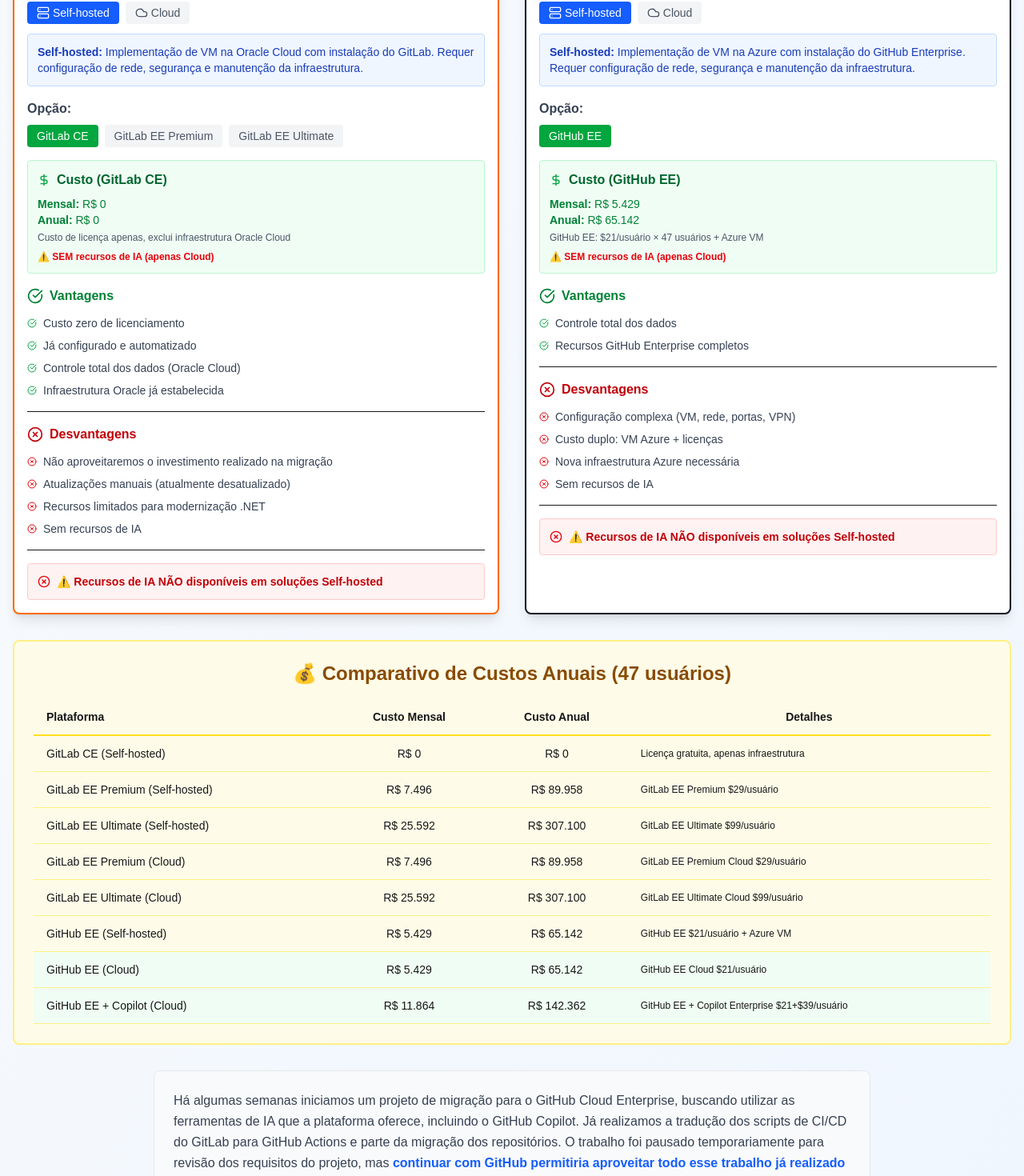
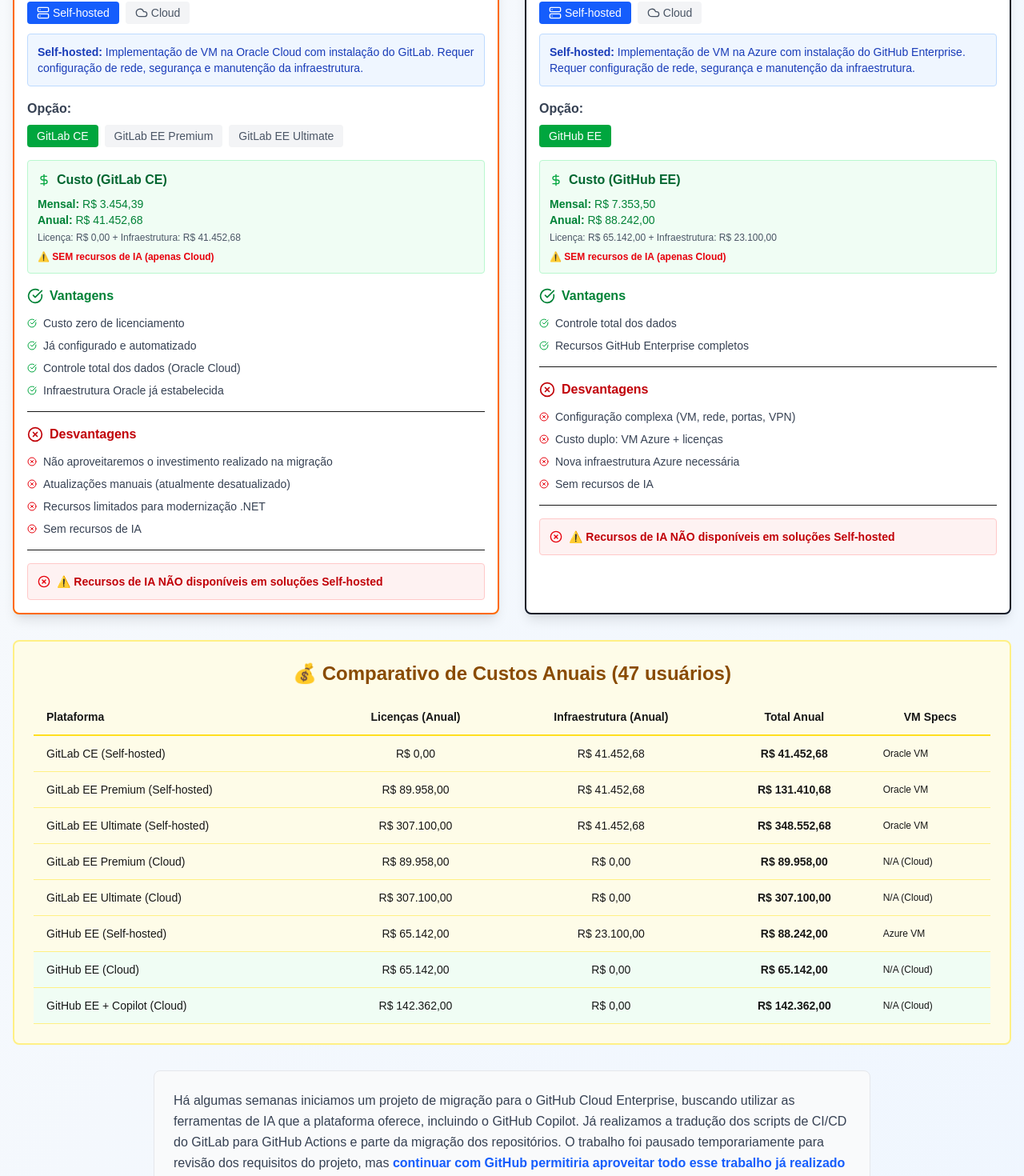
Before and after one commit to davidjentjens/intelltech-migration-analysis, a Next.js app: page / in a window 1280 px wide. Shown: the part 420-1890 px from the top of the page at 80% size. Built offline with nearby package versions, Linux system fonts and the light colour scheme.

Commit message:
Refactor OverviewSection to utilize dynamic data for annual costs and VM specifications. Update researchData to include detailed cost breakdowns and utility functions for cost calculations. Enhance type definitions to support new data fields.

```diff
--- a/src/components/OverviewSection.tsx
+++ b/src/components/OverviewSection.tsx
@@ -1,5 +1,6 @@
 import React from 'react';
 import ComparisonBox from './ComparisonBox';
+import { researchData } from '@/data';
 
 const OverviewSection: React.FC = () => {
   return (
@@ -25,59 +26,68 @@
             <thead>
               <tr className="border-b-2 border-yellow-300">
                 <th className="text-left py-3 px-4 font-semibold">Plataforma</th>
-                <th className="text-center py-3 px-4 font-semibold">Custo Mensal</th>
-                <th className="text-center py-3 px-4 font-semibold">Custo Anual</th>
-                <th className="text-center py-3 px-4 font-semibold">Detalhes</th>
+                <th className="text-center py-3 px-4 font-semibold">Licenças (Anual)</th>
+                <th className="text-center py-3 px-4 font-semibold">Infraestrutura (Anual)</th>
+                <th className="text-center py-3 px-4 font-semibold">Total Anual</th>
+                <th className="text-center py-3 px-4 font-semibold">VM Specs</th>
               </tr>
             </thead>
             <tbody>
               <tr className="border-b border-yellow-200">
                 <td className="py-3 px-4 font-medium">GitLab CE (Self-hosted)</td>
-                <td className="text-center py-3 px-4">R$ 0</td>
-                <td className="text-center py-3 px-4">R$ 0</td>
-                <td className="py-3 px-4 text-xs">Licença gratuita, apenas infraestrutura</td>
+                <td className="text-center py-3 px-4">{researchData.custos.gitlab_ce_onpremises.licenseAnual}</td>
+                <td className="text-center py-3 px-4">{researchData.custos.gitlab_ce_onpremises.infrastructureAnual}</td>
+                <td className="text-center py-3 px-4 font-semibold">{researchData.custos.gitlab_ce_onpremises.totalAnual}</td>
+                <td className="py-3 px-4 text-xs">{researchData.custos.gitlab_ce_onpremises.vmSpecs}</td>
               </tr>
               <tr className="border-b border-yellow-200">
                 <td className="py-3 px-4 font-medium">GitLab EE Premium (Self-hosted)</td>
-                <td className="text-center py-3 px-4">R$ 7.496</td>
-                <td className="text-center py-3 px-4">R$ 89.958</td>
-                <td className="py-3 px-4 text-xs">GitLab EE Premium $29/usuário</td>
+                <td className="text-center py-3 px-4">{researchData.custos.gitlab_ee_premium_onpremises.licenseAnual}</td>
+                <td className="text-center py-3 px-4">{researchData.custos.gitlab_ee_premium_onpremises.infrastructureAnual}</td>
+                <td className="text-center py-3 px-4 font-semibold">{researchData.custos.gitlab_ee_premium_onpremises.totalAnual}</td>
+                <td className="py-3 px-4 text-xs">{researchData.custos.gitlab_ee_premium_onpremises.vmSpecs}</td>
               </tr>
               <tr className="border-b border-yellow-200">
                 <td className="py-3 px-4 font-medium">GitLab EE Ultimate (Self-hosted)</td>
-                <td className="text-center py-3 px-4">R$ 25.592</td>
-                <td className="text-center py-3 px-4">R$ 307.100</td>
-                <td className="py-3 px-4 text-xs">GitLab EE Ultimate $99/usuário</td>
+                <td className="text-center py-3 px-4">{researchData.custos.gitlab_ee_ultimate_onpremises.licenseAnual}</td>
+                <td className="text-center py-3 px-4">{researchData.custos.gitlab_ee_ultimate_onpremises.infrastructureAnual}</td>
+                <td className="text-center py-3 px-4 font-semibold">{researchData.custos.gitlab_ee_ultimate_onpremises.totalAnual}</td>
+                <td className="py-3 px-4 text-xs">{researchData.custos.gitlab_ee_ultimate_onpremises.vmSpecs}</td>
               </tr>
               <tr className="border-b border-yellow-200">
                 <td className="py-3 px-4 font-medium">GitLab EE Premium (Cloud)</td>
-                <td className="text-center py-3 px-4">R$ 7.496</td>
-                <td className="text-center py-3 px-4">R$ 89.958</td>
-                <td className="py-3 px-4 text-xs">GitLab EE Premium Cloud $29/usuário</td>
+                <td className="text-center py-3 px-4">{researchData.custos.gitlab_ee_premium_cloud.licenseAnual}</td>
+                <td className="text-center py-3 px-4">{researchData.custos.gitlab_ee_premium_cloud.infrastructureAnual}</td>
+                <td className="text-center py-3 px-4 font-semibold">{researchData.custos.gitlab_ee_premium_cloud.totalAnual}</td>
+                <td className="py-3 px-4 text-xs">{researchData.custos.gitlab_ee_premium_cloud.vmSpecs}</td>
               </tr>
               <tr className="border-b border-yellow-200">
                 <td className="py-3 px-4 font-medium">GitLab EE Ultimate (Cloud)</td>
-                <td className="text-center py-3 px-4">R$ 25.592</td>
-                <td className="text-center py-3 px-4">R$ 307.100</td>
-                <td className="py-3 px-4 text-xs">GitLab EE Ultimate Cloud $99/usuário</td>
+                <td className="text-center py-3 px-4">{researchData.custos.gitlab_ee_ultimate_cloud.licenseAnual}</td>
+                <td className="text-center py-3 px-4">{researchData.custos.gitlab_ee_ultimate_cloud.infrastructureAnual}</td>
+                <td className="text-center py-3 px-4 font-semibold">{researchData.custos.gitlab_ee_ultimate_cloud.totalAnual}</td>
+                <td className="py-3 px-4 text-xs">{researchData.custos.gitlab_ee_ultimate_cloud.vmSpecs}</td>
               </tr>
               <tr className="border-b border-yellow-200">
                 <td className="py-3 px-4 font-medium">GitHub EE (Self-hosted)</td>
-                <td className="text-center py-3 px-4">R$ 5.429</td>
-                <td className="text-center py-3 px-4">R$ 65.142</td>
-                <td className="py-3 px-4 text-xs">GitHub EE $21/usuário + Azure VM</td>
+                <td className="text-center py-3 px-4">{researchData.custos.github_ee_onpremises.licenseAnual}</td>
+                <td className="text-center py-3 px-4">{researchData.custos.github_ee_onpremises.infrastructureAnual}</td>
+                <td className="text-center py-3 px-4 font-semibold">{researchData.custos.github_ee_onpremises.totalAnual}</td>
+                <td className="py-3 px-4 text-xs">{researchData.custos.github_ee_onpremises.vmSpecs}</td>
               </tr>
               <tr className="border-b border-yellow-200 bg-green-50">
                 <td className="py-3 px-4 font-medium">GitHub EE (Cloud)</td>
-                <td className="text-center py-3 px-4">R$ 5.429</td>
-                <td className="text-center py-3 px-4">R$ 65.142</td>
-                <td className="py-3 px-4 text-xs">GitHub EE Cloud $21/usuário</td>
+                <td className="text-center py-3 px-4">{researchData.custos.github_ee_cloud.licenseAnual}</td>
+                <td className="text-center py-3 px-4">{researchData.custos.github_ee_cloud.infrastructureAnual}</td>
+                <td className="text-center py-3 px-4 font-semibold">{researchData.custos.github_ee_cloud.totalAnual}</td>
+                <td className="py-3 px-4 text-xs">{researchData.custos.github_ee_cloud.vmSpecs}</td>
               </tr>
               <tr className="border-b border-yellow-200 bg-green-50">
                 <td className="py-3 px-4 font-medium">GitHub EE + Copilot (Cloud)</td>
-                <td className="text-center py-3 px-4">R$ 11.864</td>
-                <td className="text-center py-3 px-4">R$ 142.362</td>
-                <td className="py-3 px-4 text-xs">GitHub EE + Copilot Enterprise $21+$39/usuário</td>
+                <td className="text-center py-3 px-4">{researchData.custos.github_ee_cloud_copilot.licenseAnual}</td>
+                <td className="text-center py-3 px-4">{researchData.custos.github_ee_cloud_copilot.infrastructureAnual}</td>
+                <td className="text-center py-3 px-4 font-semibold">{researchData.custos.github_ee_cloud_copilot.totalAnual}</td>
+                <td className="py-3 px-4 text-xs">{researchData.custos.github_ee_cloud_copilot.vmSpecs}</td>
               </tr>
             </tbody>
           </table>
--- a/src/data/researchData.ts
+++ b/src/data/researchData.ts
@@ -1,72 +1,167 @@
 import { ResearchData } from '../types';
+
+// Utility function to calculate annual cost from monthly
+const calculateAnnualCost = (monthlyCostBRL: number): string => {
+  const annual = monthlyCostBRL * 12;
+  return `R$ ${annual.toLocaleString('pt-BR', { minimumFractionDigits: 2, maximumFractionDigits: 2 })}`;
+};
+
+// Utility function to format monthly cost
+const formatMonthlyCost = (monthlyCostBRL: number): string => {
+  return `R$ ${monthlyCostBRL.toLocaleString('pt-BR', { minimumFractionDigits: 2, maximumFractionDigits: 2 })}`;
+};
+
+// Cost data from CSV (monthly values in BRL)
+const costData = {
+  gitlab_ce_onpremises: {
+    licenseMensal: 0,
+    infrastructureMensal: 41452.68 / 12,
+    totalMensal: 41452.68 / 12,
+    vmSpecs: "Oracle VM"
+  },
+  gitlab_ee_premium_onpremises: {
+    licenseMensal: 89958 / 12,
+    infrastructureMensal: 41452.68 / 12,
+    totalMensal: 131410.68 / 12,
+    vmSpecs: "Oracle VM"
+  },
+  gitlab_ee_ultimate_onpremises: {
+    licenseMensal: 307100 / 12,
+    infrastructureMensal: 41452.68 / 12,
+    totalMensal: 348552.68 / 12,
+    vmSpecs: "Oracle VM"
+  },
+  gitlab_ee_premium_cloud: {
+    licenseMensal: 89958 / 12,
+    infrastructureMensal: 0,
+    totalMensal: 89958 / 12,
+    vmSpecs: "N/A"
+  },
+  gitlab_ee_ultimate_cloud: {
+    licenseMensal: 307100 / 12,
+    infrastructureMensal: 0,
+    totalMensal: 307100 / 12,
+    vmSpecs: "N/A"
+  },
+  github_ee_onpremises: {
+    licenseMensal: 65142 / 12,
+    infrastructureMensal: 23100 / 12,
+    totalMensal: 88242 / 12,
+    vmSpecs: "Azure VM"
+  },
+  github_ee_cloud: {
+    licenseMensal: 65142 / 12,
+    infrastructureMensal: 0,
+    totalMensal: 65142 / 12,
+    vmSpecs: "N/A"
+  },
+  github_ee_cloud_copilot: {
+    licenseMensal: 142362 / 12,
+    infrastructureMensal: 0,
+    totalMensal: 142362 / 12,
+    vmSpecs: "N/A"
+  }
+};
 
 export const researchData: ResearchData = {
   custos: {
     // GitLab Options
     gitlab_ce_onpremises: {
-      mensal: "R$ 0",
-      anual: "R$ 0",
-      detalhes: "Custo de licença apenas, exclui infraestrutura Oracle Cloud",
-      explicacao: "GitLab Community Edition - licença gratuita",
-      fonte: "GitLab Community Edition",
-      link: "https://about.gitlab.com/pricing/"
+      mensal: formatMonthlyCost(costData.gitlab_ce_onpremises.totalMensal),
+      anual: calculateAnnualCost(costData.gitlab_ce_onpremises.totalMensal),
+      detalhes: `Licença: ${calculateAnnualCost(costData.gitlab_ce_onpremises.licenseMensal)} + Infraestrutura: ${calculateAnnualCost(costData.gitlab_ce_onpremises.infrastructureMensal)}`,
+      explicacao: "GitLab Community Edition (licença gratuita) + Oracle VM",
+      fonte: "GitLab Community Edition + Oracle Cloud",
+      link: "https://about.gitlab.com/pricing/",
+      licenseAnual: calculateAnnualCost(costData.gitlab_ce_onpremises.licenseMensal),
+      infrastructureAnual: calculateAnnualCost(costData.gitlab_ce_onpremises.infrastructureMensal),
+      totalAnual: calculateAnnualCost(costData.gitlab_ce_onpremises.totalMensal),
+      vmSpecs: costData.gitlab_ce_onpremises.vmSpecs
     },
     gitlab_ee_premium_onpremises: {
-      mensal: "R$ 7.496",
-      anual: "R$ 89.958",
-      detalhes: "GitLab EE Premium: $29/usuário × 47 usuários",
-      explicacao: "GitLab Enterprise Edition Premium + infraestrutura Oracle Cloud",
-      fonte: "GitLab Enterprise Edition Premium",
-      link: "https://about.gitlab.com/pricing/"
+      mensal: formatMonthlyCost(costData.gitlab_ee_premium_onpremises.totalMensal),
+      anual: calculateAnnualCost(costData.gitlab_ee_premium_onpremises.totalMensal),
+      detalhes: `Licença: ${calculateAnnualCost(costData.gitlab_ee_premium_onpremises.licenseMensal)} + Infraestrutura: ${calculateAnnualCost(costData.gitlab_ee_premium_onpremises.infrastructureMensal)}`,
+      explicacao: "GitLab Enterprise Edition Premium + Oracle VM",
+      fonte: "GitLab Enterprise Edition Premium + Oracle Cloud",
+      link: "https://about.gitlab.com/pricing/",
+      licenseAnual: calculateAnnualCost(costData.gitlab_ee_premium_onpremises.licenseMensal),
+      infrastructureAnual: calculateAnnualCost(costData.gitlab_ee_premium_onpremises.infrastructureMensal),
+      totalAnual: calculateAnnualCost(costData.gitlab_ee_premium_onpremises.totalMensal),
+      vmSpecs: costData.gitlab_ee_premium_onpremises.vmSpecs
     },
     gitlab_ee_ultimate_onpremises: {
-      mensal: "R$ 25.592",
-      anual: "R$ 307.100",
-      detalhes: "GitLab EE Ultimate: $99/usuário × 47 usuários",
-      explicacao: "GitLab Enterprise Edition Ultimate + infraestrutura Oracle Cloud",
-      fonte: "GitLab Enterprise Edition Ultimate",
-      link: "https://about.gitlab.com/pricing/"
+      mensal: formatMonthlyCost(costData.gitlab_ee_ultimate_onpremises.totalMensal),
+      anual: calculateAnnualCost(costData.gitlab_ee_ultimate_onpremises.totalMensal),
+      detalhes: `Licença: ${calculateAnnualCost(costData.gitlab_ee_ultimate_onpremises.licenseMensal)} + Infraestrutura: ${calculateAnnualCost(costData.gitlab_ee_ultimate_onpremises.infrastructureMensal)}`,
+      explicacao: "GitLab Enterprise Edition Ultimate + Oracle VM",
+      fonte: "GitLab Enterprise Edition Ultimate + Oracle Cloud",
+      link: "https://about.gitlab.com/pricing/",
+      licenseAnual: calculateAnnualCost(costData.gitlab_ee_ultimate_onpremises.licenseMensal),
+      infrastructureAnual: calculateAnnualCost(costData.gitlab_ee_ultimate_onpremises.infrastructureMensal),
+      totalAnual: calculateAnnualCost(costData.gitlab_ee_ultimate_onpremises.totalMensal),
+      vmSpecs: costData.gitlab_ee_ultimate_onpremises.vmSpecs
     },
     gitlab_ee_premium_cloud: {
-      mensal: "R$ 7.496",
-      anual: "R$ 89.958",
-      detalhes: "GitLab EE Premium Cloud: $29/usuário × 47 usuários",
+      mensal: formatMonthlyCost(costData.gitlab_ee_premium_cloud.totalMensal),
+      anual: calculateAnnualCost(costData.gitlab_ee_premium_cloud.totalMensal),
+      detalhes: `Licença: ${calculateAnnualCost(costData.gitlab_ee_premium_cloud.licenseMensal)} (apenas licenças)`,
       explicacao: "GitLab Enterprise Edition Premium Cloud",
       fonte: "GitLab Enterprise Edition Premium Cloud",
-      link: "https://about.gitlab.com/pricing/"
+      link: "https://about.gitlab.com/pricing/",
+      licenseAnual: calculateAnnualCost(costData.gitlab_ee_premium_cloud.licenseMensal),
+      infrastructureAnual: "R$ 0,00",
+      totalAnual: calculateAnnualCost(costData.gitlab_ee_premium_cloud.totalMensal),
+      vmSpecs: "N/A (Cloud)"
     },
     gitlab_ee_ultimate_cloud: {
-      mensal: "R$ 25.592",
-      anual: "R$ 307.100",
-      detalhes: "GitLab EE Ultimate Cloud: $99/usuário × 47 usuários",
+      mensal: formatMonthlyCost(costData.gitlab_ee_ultimate_cloud.totalMensal),
+      anual: calculateAnnualCost(costData.gitlab_ee_ultimate_cloud.totalMensal),
+      detalhes: `Licença: ${calculateAnnualCost(costData.gitlab_ee_ultimate_cloud.licenseMensal)} (apenas licenças)`,
       explicacao: "GitLab Enterprise Edition Ultimate Cloud",
       fonte: "GitLab Enterprise Edition Ultimate Cloud",
-      link: "https://about.gitlab.com/pricing/"
+      link: "https://about.gitlab.com/pricing/",
+      licenseAnual: calculateAnnualCost(costData.gitlab_ee_ultimate_cloud.licenseMensal),
+      infrastructureAnual: "R$ 0,00",
+      totalAnual: calculateAnnualCost(costData.gitlab_ee_ultimate_cloud.totalMensal),
+      vmSpecs: "N/A (Cloud)"
     },
     // GitHub Options
     github_ee_onpremises: {
-      mensal: "R$ 5.429",
-      anual: "R$ 65.142",
-      detalhes: "GitHub EE: $21/usuário × 47 usuários + Azure VM",
-      explicacao: "GitHub Enterprise Edition + infraestrutura Azure VM",
-      fonte: "GitHub Enterprise Edition",
-      link: "https://github.com/pricing"
+      mensal: formatMonthlyCost(costData.github_ee_onpremises.totalMensal),
+      anual: calculateAnnualCost(costData.github_ee_onpremises.totalMensal),
+      detalhes: `Licença: ${calculateAnnualCost(costData.github_ee_onpremises.licenseMensal)} + Infraestrutura: ${calculateAnnualCost(costData.github_ee_onpremises.infrastructureMensal)}`,
+      explicacao: "GitHub Enterprise Edition + Azure VM",
+      fonte: "GitHub Enterprise Edition + Azure VM",
+      link: "https://github.com/pricing",
+      licenseAnual: calculateAnnualCost(costData.github_ee_onpremises.licenseMensal),
+      infrastructureAnual: calculateAnnualCost(costData.github_ee_onpremises.infrastructureMensal),
+      totalAnual: calculateAnnualCost(costData.github_ee_onpremises.totalMensal),
+      vmSpecs: costData.github_ee_onpremises.vmSpecs
     },
     github_ee_cloud: {
-      mensal: "R$ 5.429",
-      anual: "R$ 65.142",
-      detalhes: "GitHub EE Cloud: $21/usuário × 47 usuários",
+      mensal: formatMonthlyCost(costData.github_ee_cloud.totalMensal),
+      anual: calculateAnnualCost(costData.github_ee_cloud.totalMensal),
+      detalhes: `Licença: ${calculateAnnualCost(costData.github_ee_cloud.licenseMensal)} (apenas licenças)`,
       explicacao: "GitHub Enterprise Edition Cloud",
       fonte: "GitHub Enterprise Edition Cloud",
-      link: "https://github.com/pricing"
+      link: "https://github.com/pricing",
+      licenseAnual: calculateAnnualCost(costData.github_ee_cloud.licenseMensal),
+      infrastructureAnual: "R$ 0,00",
+      totalAnual: calculateAnnualCost(costData.github_ee_cloud.totalMensal),
+      vmSpecs: "N/A (Cloud)"
     },
     github_ee_cloud_copilot: {
-      mensal: "R$ 11.864",
-      anual: "R$ 142.362",
-      detalhes: "GitHub EE Cloud + Copilot Enterprise: $21 + $39/usuário × 47",
-      explicacao: "GitHub Enterprise Edition Cloud + Copilot Enterprise para 30 usuários",
+      mensal: formatMonthlyCost(costData.github_ee_cloud_copilot.totalMensal),
+      anual: calculateAnnualCost(costData.github_ee_cloud_copilot.totalMensal),
+      detalhes: `Licença: ${calculateAnnualCost(costData.github_ee_cloud_copilot.licenseMensal)} (GitHub EE + 30 usuários Copilot)`,
+      explicacao: "GitHub Enterprise Edition Cloud + Copilot Enterprise (30 usuários)",
       fonte: "GitHub Enterprise Edition Cloud + Copilot",
-      link: "https://github.com/pricing"
+      link: "https://github.com/pricing",
+      licenseAnual: calculateAnnualCost(costData.github_ee_cloud_copilot.licenseMensal),
+      infrastructureAnual: "R$ 0,00",
+      totalAnual: calculateAnnualCost(costData.github_ee_cloud_copilot.totalMensal),
+      vmSpecs: "N/A (Cloud)"
     }
   },
   ia: {
--- a/src/types/index.ts
+++ b/src/types/index.ts
@@ -32,6 +32,11 @@
   fonte: string;
   link: string;
   explicacao?: string;
+  // Detailed cost breakdown
+  licenseAnual?: string;
+  infrastructureAnual?: string;
+  totalAnual?: string;
+  vmSpecs?: string;
 }
 
 export interface ResearchData {
```
